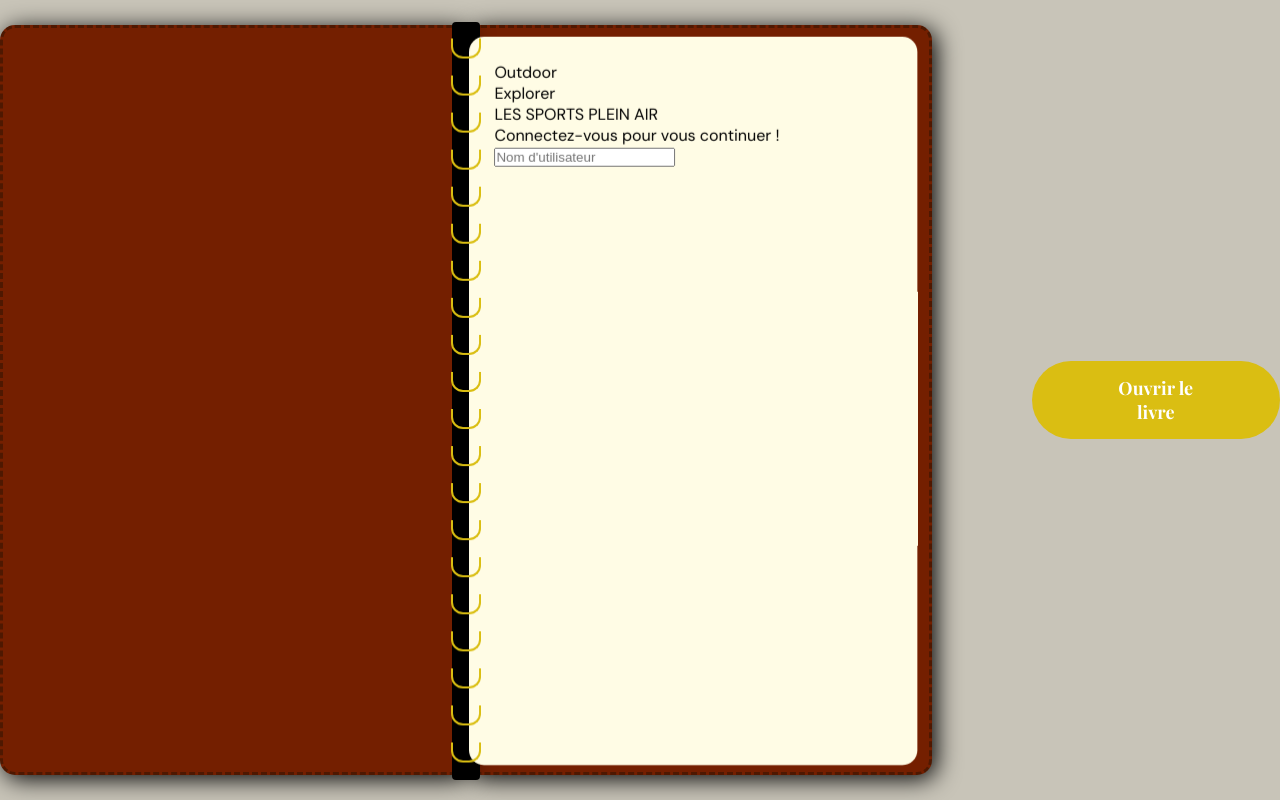
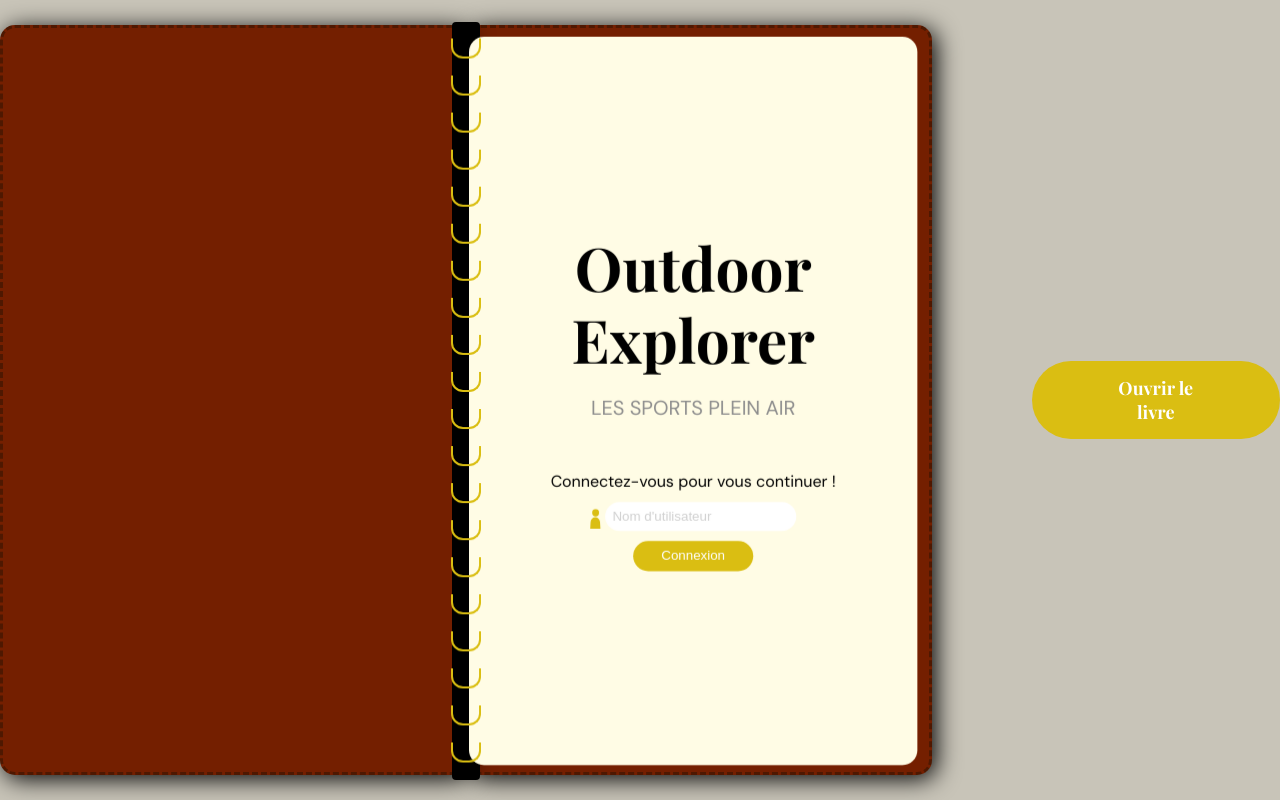
Before and after one commit to DuPeio/OutdoorExplorer, a plain HTML site: page index.html in a window 1280 px wide. Drawn offline with nearby package versions, Linux system fonts and the light colour scheme.

Commit message:
visual of the connexion page finished

```diff
--- a/css/style.css
+++ b/css/style.css
@@ -139,4 +139,73 @@ body{
     z-index: 2;
     transform: translateZ(1px);
     padding : 25px;
+    display: flex;
+    flex-direction: column;
+    align-items: center;
+    justify-content: center;
 }
+
+.connexion-title{
+    font-family: 'Playfair Display', serif;
+    font-size: 60px;
+    color: #000;
+    text-align: center;
+    line-height: 1.2;
+    z-index: 1;
+}
+
+.connexion-subtitle{
+    color: #8d8d8d;
+    font-size: 20px;
+    padding: 20px;
+}
+
+.connexion-part{
+    display: flex;
+    flex-direction: column;
+    justify-content: center;
+    align-content: center;
+    margin-top: 30px;
+}
+
+.connexion-form{
+    display: flex;
+    flex-direction: column;
+    justify-content: center;
+    align-items: center;
+    align-content: center;
+}
+
+.connexion-form input{
+    border: none;
+    padding: 7px;
+    outline: none;
+    border-radius: 20px;
+    margin: 10px 0;
+}
+
+.connexion-form input::placeholder{
+    color: #D1D1D1;
+}
+
+.connexion-form img{
+    height: 40%;
+    margin-bottom: -8px;
+}
+
+.connexion-form button{
+    background-color: #dabe12;
+    border: none;
+    color: #fff;
+    height:30px ;
+    width: 120px;
+    border-radius: 15px;
+    cursor: pointer;
+    transition: 0.3s;
+
+}
+
+.connexion-form button:hover{
+    background-color: #e1c616;
+    box-shadow: 4px 4px 4px #000;
+}
--- a/index.html
+++ b/index.html
@@ -30,8 +30,11 @@
                 <div class="connexion-part">
                     <div>Connectez-vous pour vous continuer !</div>
                     <form class="connexion-form" id="connexion-form">
-                        <input class="connexion-input" id="connexion-input" type="text" placeholder="Nom d'utilisateur" required>
-
+                        <p>
+                            <img src="assets/icons/user.svg">
+                            <input class="connexion-input" id="connexion-input" type="text" placeholder="Nom d'utilisateur" required>
+                        </p>
+                        <button class="connexion-submit" id="connexion-submit">Connexion</button>
                     </form>
                 </div>
 
```
Also changed, not shown: assets/icons/user.svg (added).
